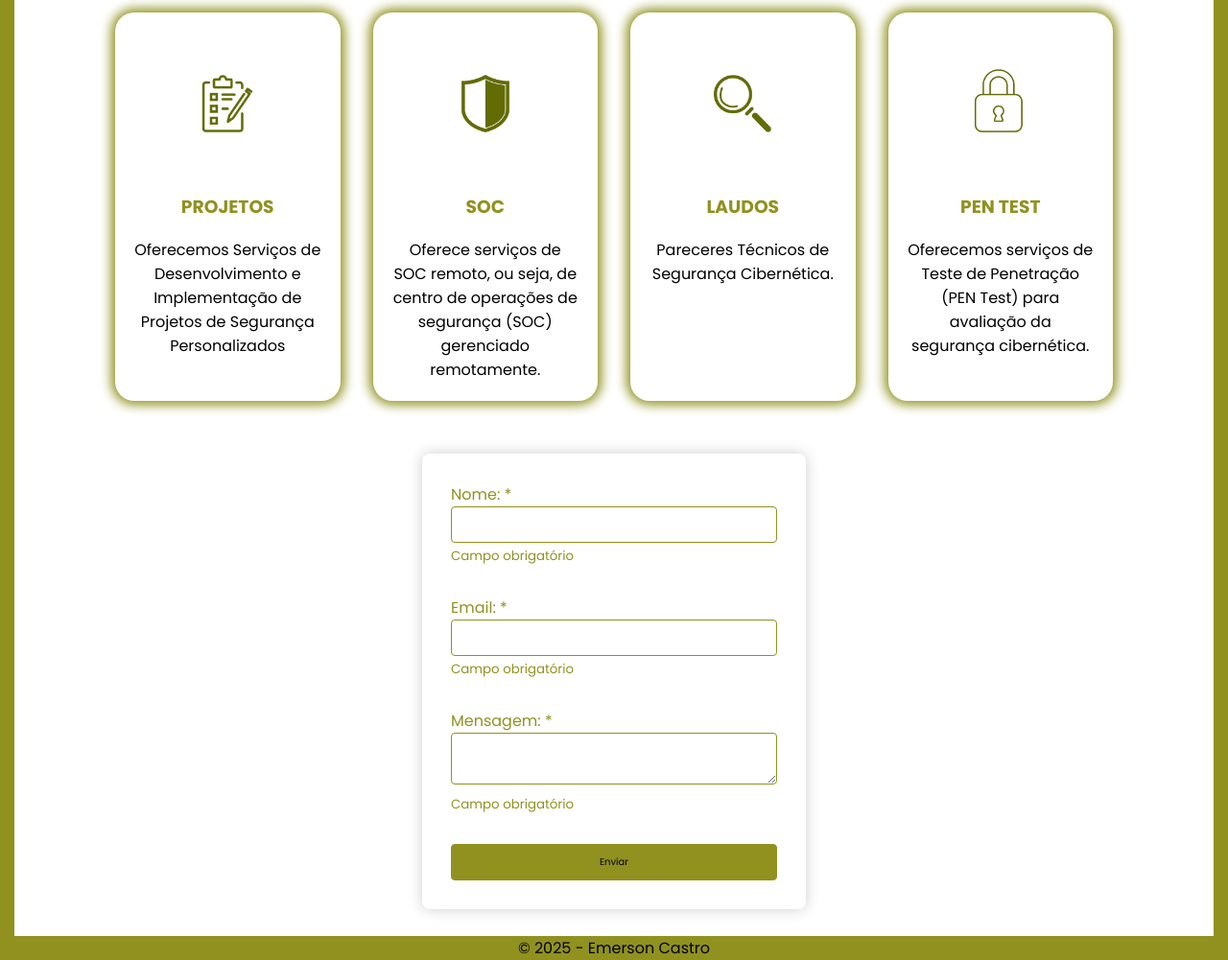
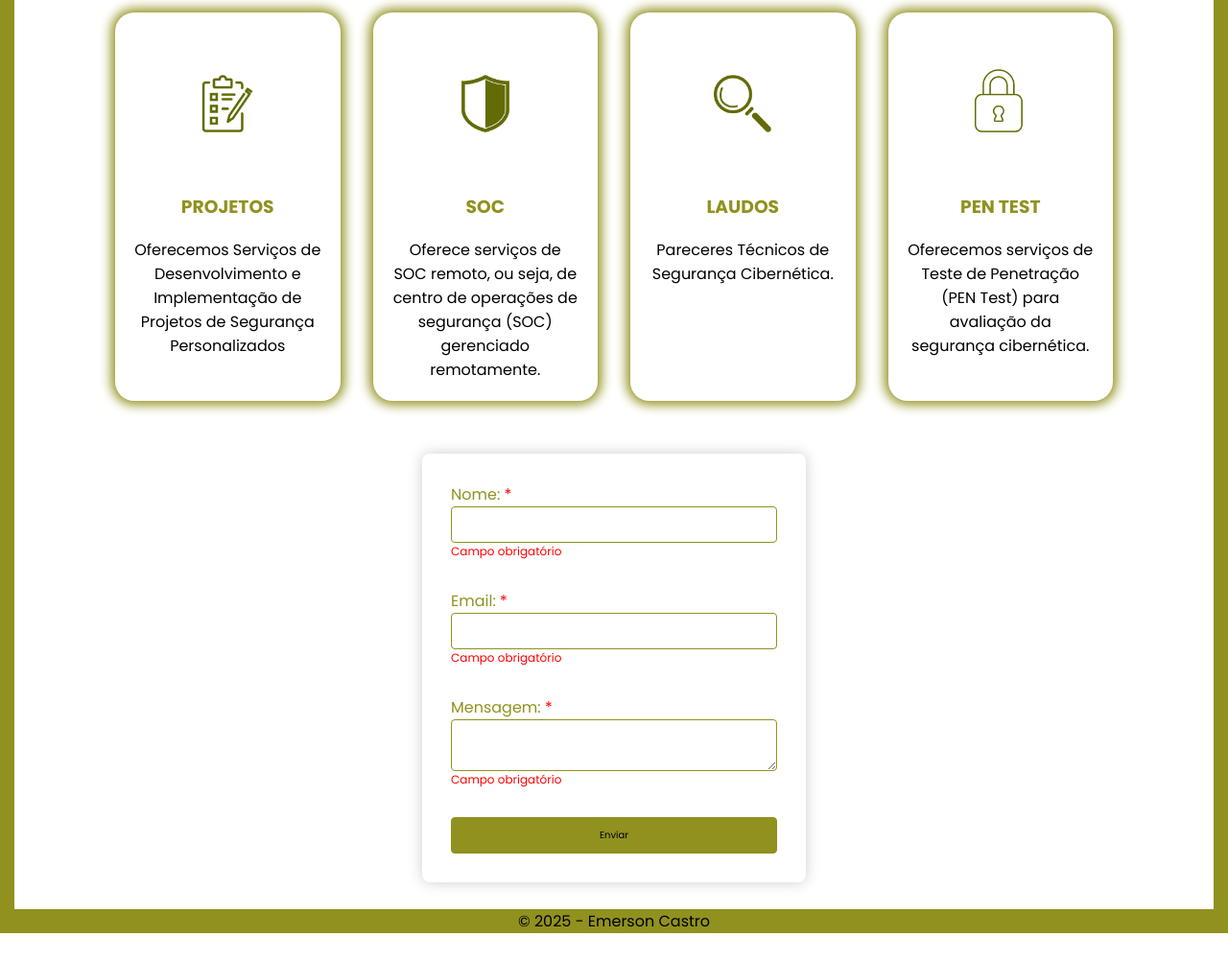
Before and after one commit to hnssolucoes/site, a plain HTML site: page index.html in a window 1280 px wide. Shown: the part 772-1773 px from the top of the page at 96% size. After the commit the page ends 1745 px from the top, so only its background shows below. Drawn offline with nearby package versions, Linux system fonts and the light colour scheme.

Commit message:
Update header.css

```diff
--- a/src/styles/header.css
+++ b/src/styles/header.css
@@ -4,7 +4,7 @@
             position: sticky;
             top: 0;
             background-color: white;
-            color: rgb(182, 124, 0);
+            color: rgb(145, 145, 31);
             z-index: 3;
             margin-top: 10px;
         }
@@ -27,20 +27,20 @@
             padding: 10px;
         }
 
-        /* Estiliza o container da logo */
+
         .menu-container {
             display: flex;
             align-items: center;
             gap: 8px;
         }
 
-        /* Oculta o título no mobile */
+
         @media screen and (max-width: 600px) {
             #ti {
                 display: none;
             }
 
-            /* Altera o layout para coluna no mobile */
+
             #navbar {
                 flex-direction: column;
                 align-items: center;
@@ -50,7 +50,7 @@
                 flex-direction: column;
             }
 
-            /* Posiciona o botão abaixo da logo */
+
             .dropdown {
                 margin-top: 10px;
             }
@@ -194,6 +194,42 @@
         #dishes .dish {
             margin: 5px;
         }
-        #formContato div {
+        #contato {
+            display: flex;
+            justify-content: center;
+            align-items: center;
+            flex-direction: column;
+            width: 100%;
+        }
+
+        #formContato {
+            width: 100%;
+            max-width: 400px;
+            display: flex;
+            flex-direction: column;
+        }
+
+        .form-group {
+            display: flex;
+            flex-direction: column;
             margin-bottom: 15px;
         }
+
+        .required {
+            color: red;
+        }
+
+        .error-message {
+            color: red;
+            font-size: 12px;
+            display: none;
+        }
+
+        input:invalid + .error-message, textarea:invalid + .error-message {
+            display: block;
+        }
+
+        .checklist {
+            list-style-type: disc;
+            padding-left: 20px;
+        }
```
